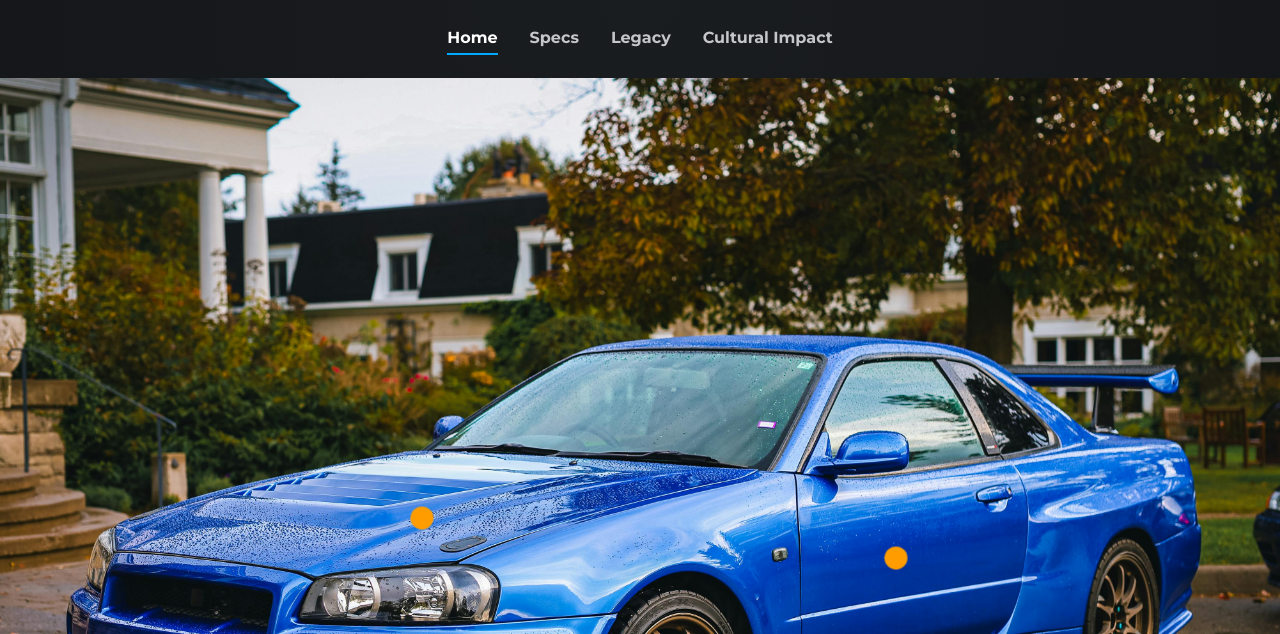
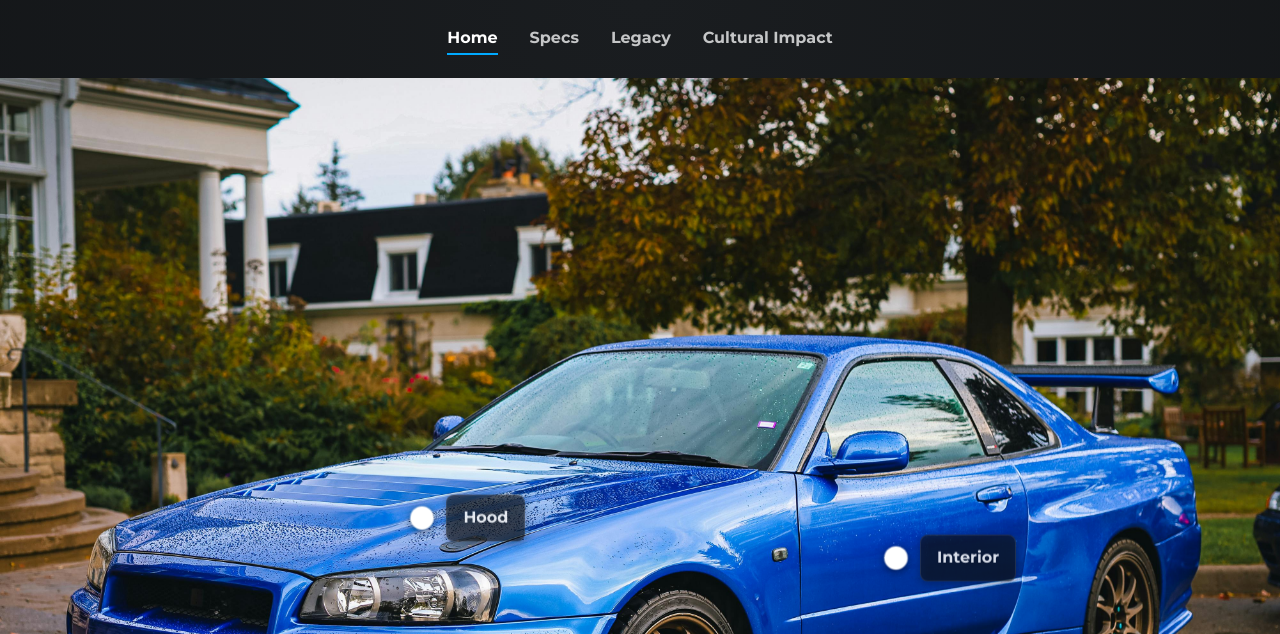
Before and after one commit to BeatR5/HTML-GTR, a plain HTML site: page index.html in a window 1280 px wide. Shown: the top 634 px of the page. Drawn offline with Linux system fonts and the light colour scheme.

Commit message:
updated version with new design

```diff
--- a/index.html
+++ b/index.html
@@ -49,6 +49,7 @@
              data-description="The heart of Godzilla. A 2.6L twin-turbocharged inline-six engine, legendary for its immense tuning potential and robust cast-iron block, capable of handling over 1000 horsepower."
              style="top: 55%; left: 33%;">
             <div class="hotspot-pulse"></div>
+            <div class="hotspot-label">Hood</div>
         </div>
 
         <div class="hotspot"
@@ -57,6 +58,7 @@
              data-description="The R34's interior was designed for performance driving, featuring supportive bucket seats and the iconic Multi-Function Display (MFD) which showed live data from the engine and chassis sensors."
              style="top: 60%; left: 70%;">
             <div class="hotspot-pulse"></div>
+            <div class="hotspot-label">Interior</div>
         </div>
 
         <div class="hero-detail-overlay" id="hero-detail-panel">
--- a/styles.css
+++ b/styles.css
@@ -5,8 +5,6 @@
 :root {
     --color-primary: #00aaff;
     --color-primary-dark: #0077cc;
-    --color-accent-hotspot: #ff9d00;
-    --color-accent-hotspot-dark: #cc7e00;
     --color-background: #101214;
     --color-background-panel: #181A1C;
     --color-background-card: #1F2124;
@@ -425,32 +423,63 @@ aside img {
     cursor: pointer;
     transform: translate(-50%, -50%);
     z-index: 10;
+    display: flex;
+    justify-content: center;
+    align-items: center;
+    /* YENİ EKLENDİ: Hafif gölge efekti */
+    filter: drop-shadow(0px 2px 4px rgba(0, 0, 0, 0.5));
 }
 .hotspot-pulse {
     width: 100%; height: 100%;
-    background-color: var(--color-accent-hotspot);
+    background-color: var(--color-text-heading);
     border-radius: 50%;
-    animation: pulse-orange 2s infinite;
+    animation: pulse-white 2s infinite;
     transition: background-color 0.3s ease;
 }
 .hotspot:hover .hotspot-pulse {
-    background-color: var(--color-accent-hotspot-dark);
+    background-color: var(--color-text);
     animation-play-state: paused;
 }
-@keyframes pulse-orange {
+.hotspot-label {
+    position: absolute;
+    left: 150%;
+    transform: translateY(-50%);
+    top: 50%;
+    padding: var(--spacing-s) var(--spacing-m);
+    background-color: rgba(16, 18, 20, 0.7);
+    backdrop-filter: blur(5px);
+    color: white;
+    font-family: var(--font-primary);
+    font-size: 1rem;
+    font-weight: 700;
+    border-radius: var(--spacing-s);
+    white-space: nowrap;
+    pointer-events: none;
+    border: 1px solid var(--color-border);
+    animation: fadeInLabels 1s 1s ease forwards;
+    opacity: 0.85; /* Hafif şeffaf */
+}
+
+@keyframes pulse-white {
     0% {
         transform: scale(0.95);
-        box-shadow: 0 0 0 0 rgba(255, 157, 0, 0.7);
+        box-shadow: 0 0 0 0 rgba(255, 255, 255, 0.4);
     }
     70% {
         transform: scale(1.1);
-        box-shadow: 0 0 0 15px rgba(255, 157, 0, 0);
+        box-shadow: 0 0 0 15px rgba(255, 255, 255, 0);
     }
     100% {
         transform: scale(0.95);
-        box-shadow: 0 0 0 0 rgba(255, 157, 0, 0);
+        box-shadow: 0 0 0 0 rgba(255, 255, 255, 0.4);
     }
 }
+@keyframes fadeInLabels {
+    to {
+        opacity: 0.85;
+    }
+}
+
 .hero-detail-overlay {
     position: absolute;
     bottom: 0;
```
